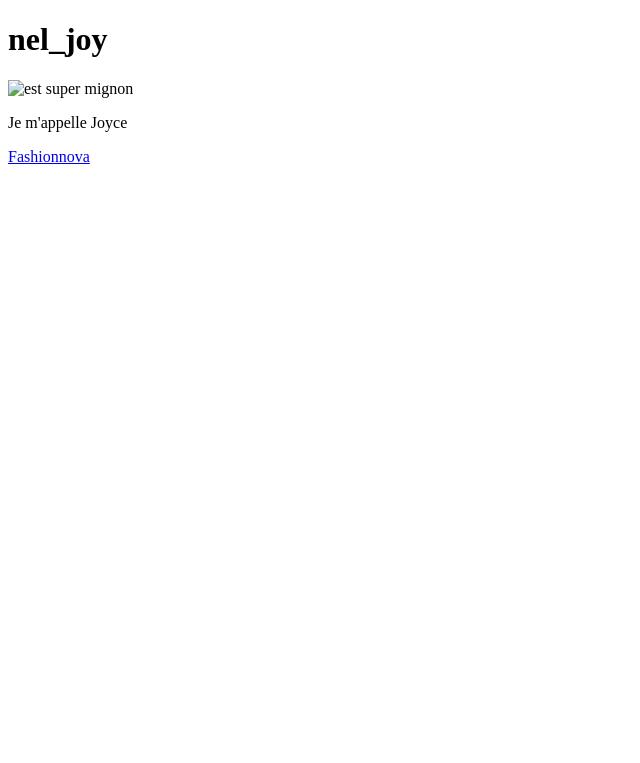
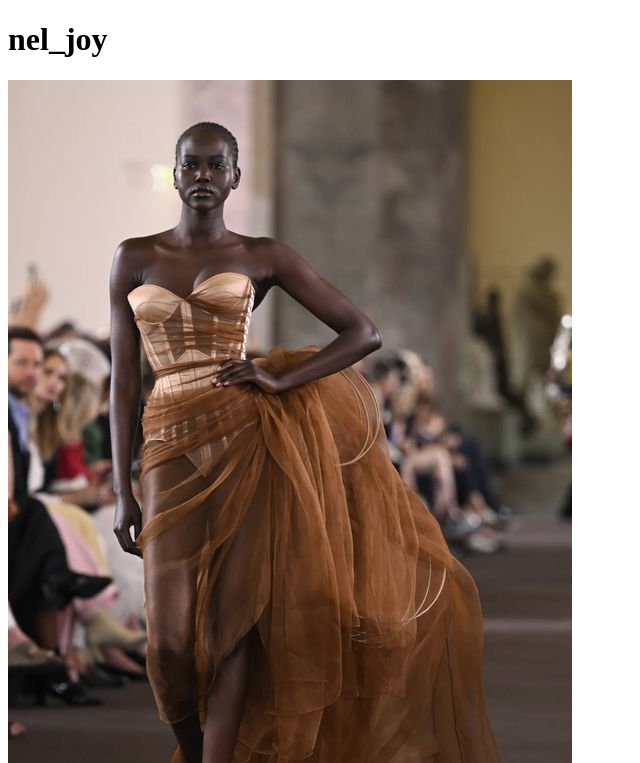
Before and after one commit to JOCY1-ui/SHOW, a plain HTML site: page index.html in a window 1280 px wide. Shown: the top 763 px of the page, without its empty margins (0-640 px from the left). Drawn offline with Linux system fonts and the light colour scheme.

Commit message:
Update index.html

```diff
--- a/index.html
+++ b/index.html
@@ -6,7 +6,7 @@
 </head>
 <body>
 	<h1>nel_joy</h1>
-	<img src="coquet.png"alt="est super mignon">
+	<img src="mode.jpg"alt="est super mignon">
 	<p> Je m'appelle Joyce</p>
 	<a href="https://www.google.com/search?q=fashion+nova&oq=fashion&gs_lcrp=EgZjaHJvbWUqBwgBEAAYgAQyCQgAEEUYORiABDIHCAEQABiABDIHCAIQABiABDIHCAMQABiABDIHCAQQABiABDIHCAUQABiABDIHCAYQABiABDIHCAcQABiABDIHCAgQABiABDIHCAkQABiABNIBCDYzMDlqMGo3qAIIsAIB&sourceid=chrome&ie=UTF-8">Fashionnova</a>
 </body>
```
